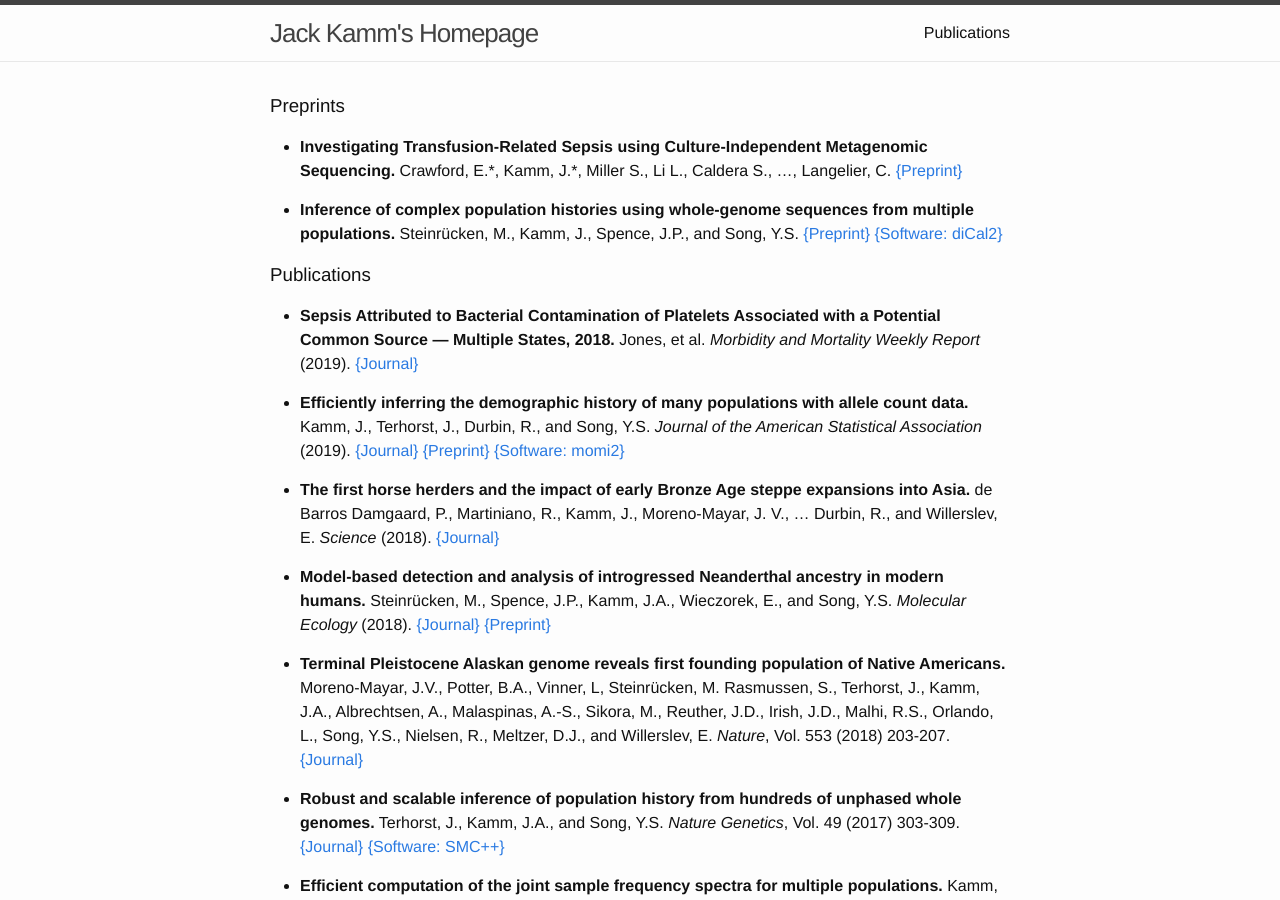
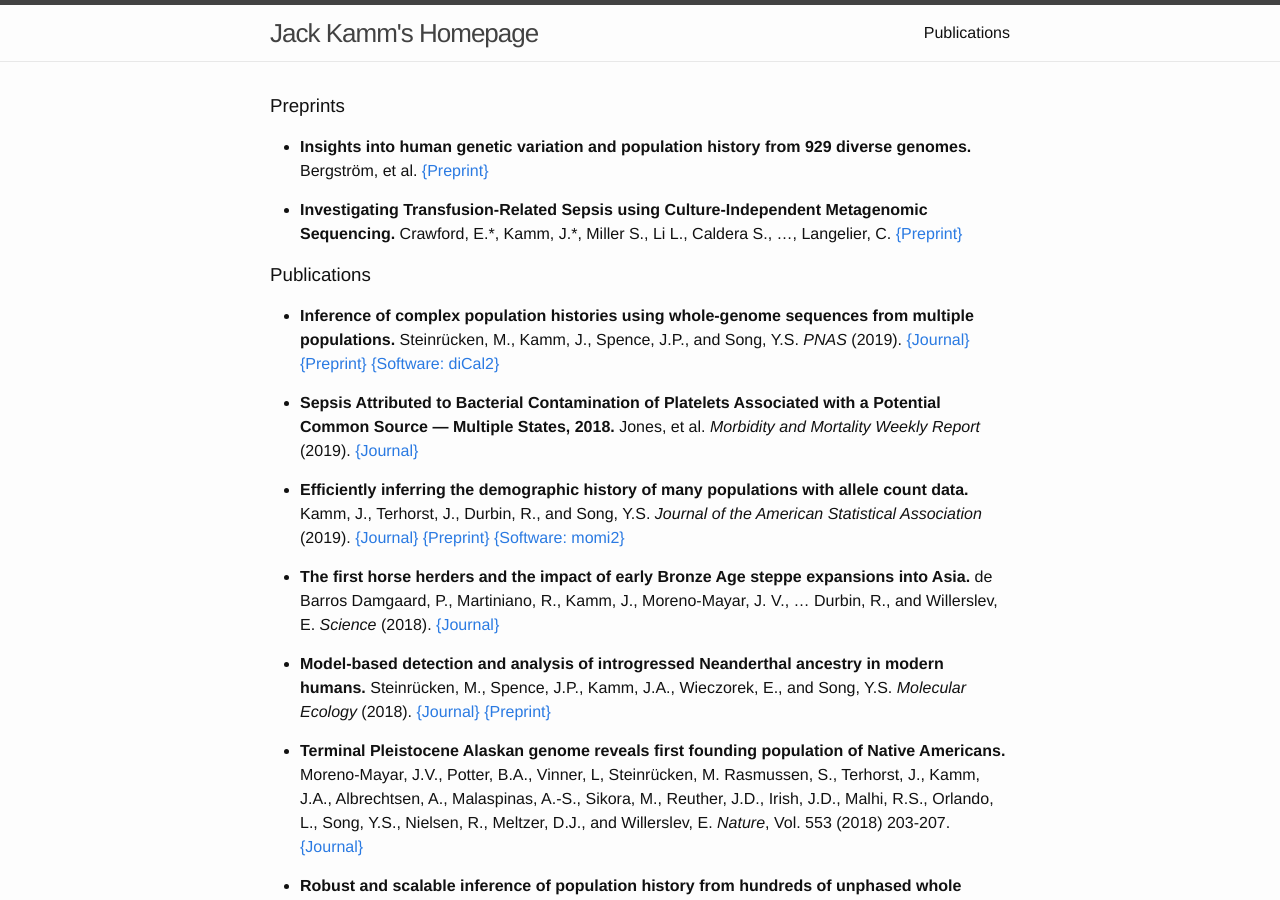
Before and after one commit to jackkamm/jackkamm.github.io, a Jekyll site: the page built from publications.md, in a window 1280 px wide and 900 px high. Built offline with Jekyll 4.4.1, drawn with Linux system fonts in a browser that asks for light colours.

Commit message:
Update publications

```diff
--- a/publications.md
+++ b/publications.md
@@ -5,16 +5,23 @@ title: Publications
 
 ### Preprints
 
+-   **Insights into human genetic variation and population history
+    from 929 diverse genomes.** Bergström, et al.
+    [{Preprint}](https://www.biorxiv.org/content/10.1101/674986v1)
+
 -   **Investigating Transfusion-Related Sepsis using
     Culture-Independent Metagenomic Sequencing.** Crawford, E.\*,
     Kamm, J.\*, Miller S., Li L., Caldera S., ..., Langelier, C.
     [{Preprint}](https://www.biorxiv.org/content/10.1101/653337v1)
 
+### Publications
+
 -   **Inference of complex population histories using whole-genome
     sequences from multiple populations.** Steinrücken, M., Kamm, J., Spence, J.P., and Song, Y.S.
-    [{Preprint}](http://dx.doi.org/10.1101/026591) [{Software: diCal2}](https://sourceforge.net/projects/dical2)
-
-### Publications
+    *PNAS* (2019).
+    [{Journal}](https://www.pnas.org/content/early/2019/08/05/1905060116)
+    [{Preprint}](http://dx.doi.org/10.1101/026591)
+    [{Software: diCal2}](https://sourceforge.net/projects/dical2)
 
 -   **Sepsis Attributed to Bacterial Contamination of Platelets Associated with a Potential Common Source — Multiple States, 2018.**
     Jones, et al. *Morbidity and Mortality Weekly Report* (2019).
```
